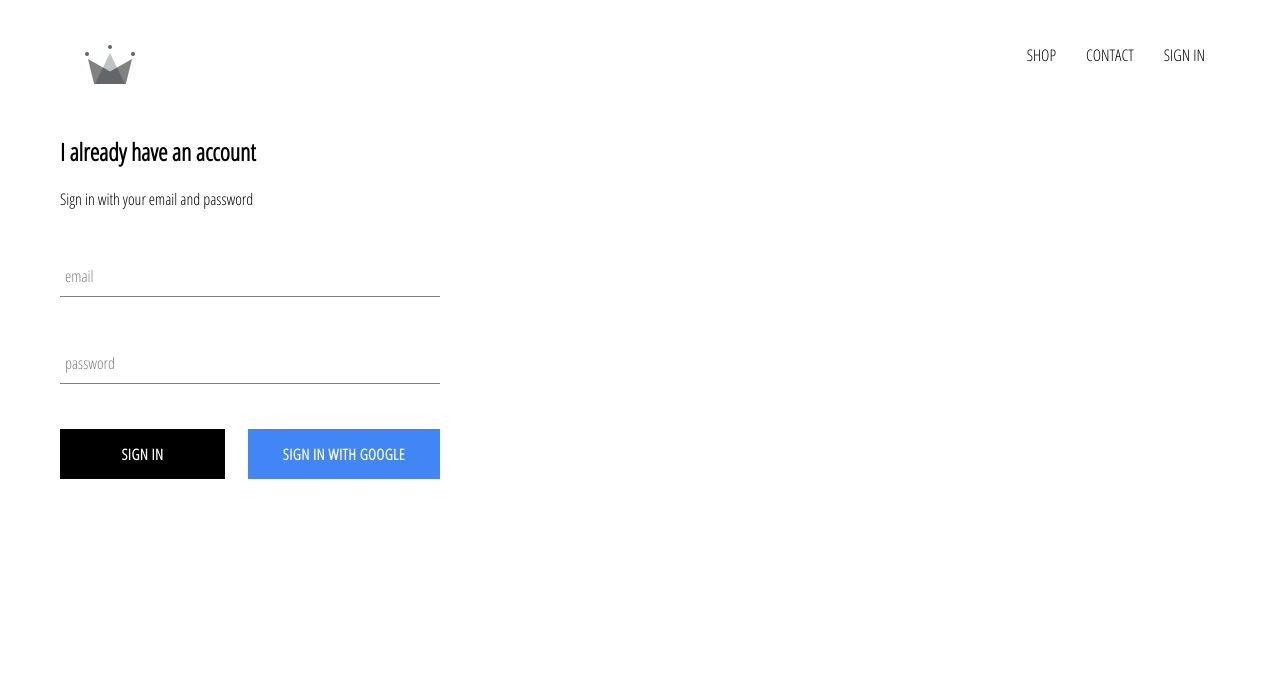
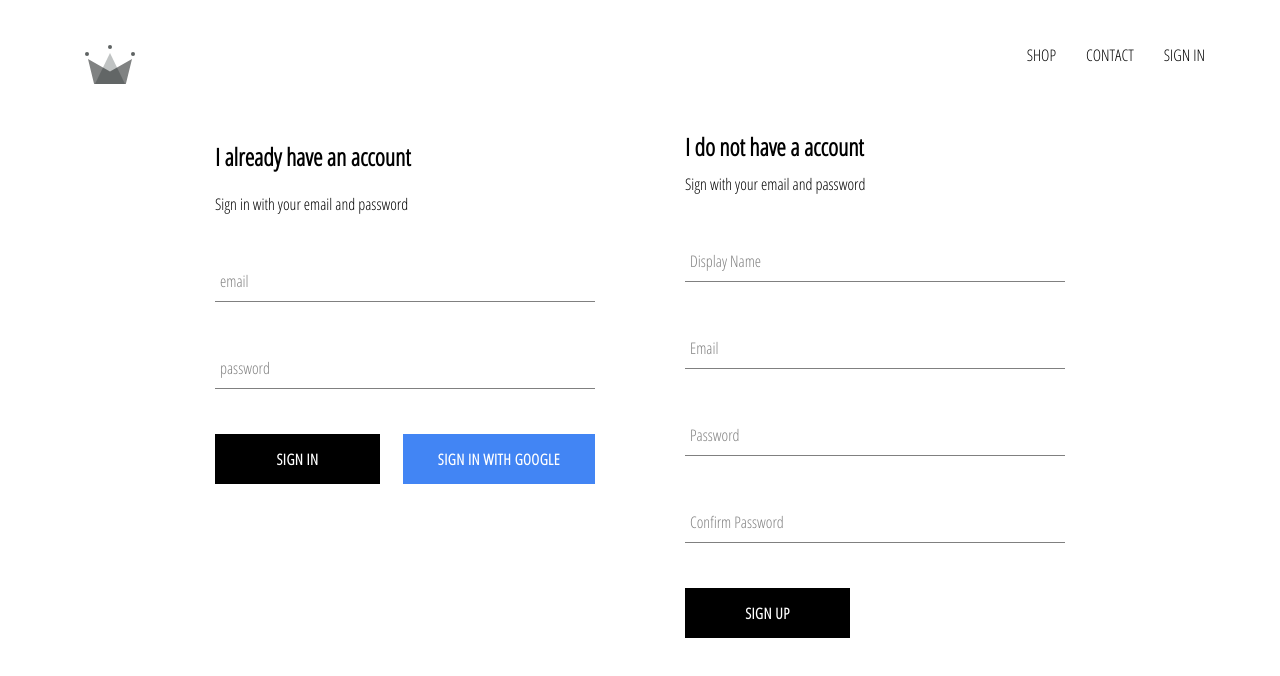
Before and after one commit to kTz1/crwn-clothing, a React (Create React App) app: page /signin in a window 1280 px wide. Shown: the top 676 px of the page. Built offline with nearby package versions, Linux system fonts and the light colour scheme; no server answers.

Commit message:
implamented firebase utils, included ability to store authenticated users into our firestore database

```diff
--- a/src/App.js
+++ b/src/App.js
@@ -7,7 +7,7 @@
 import ShopPage from './pages/shop/shop.component';
 import SignInAndSignUpPage from './pages/sign-in-and-sign-up/sign-in-and-sign-up.component';
 import Header from './components/header/header.component';
-import { auth } from './firebase/firebase.util';
+import { auth, createUserProfileDocument } from './firebase/firebase.util';
 
 class App extends React.Component {
   constructor() {
@@ -21,8 +21,21 @@
   unsubscribeFromAuth = null
 
   componentDidMount() {
-    this.unsubscribeFromAuth = auth.onAuthStateChanged(user => {
-      this.setState({ currentUser: user });
+    this.unsubscribeFromAuth = auth.onAuthStateChanged(async userAuth => {
+      if (userAuth) {
+        const userRef = await createUserProfileDocument(userAuth);
+
+        userRef.onSnapshot(snapshot => {
+          this.setState({
+            currentUser: {
+              id: snapshot.id,
+              ...snapshot.data()
+            }
+          });
+          console.log(this.state);
+        });
+      }
+      this.setState({ currentUser: userAuth });
     });
   }
 
--- a/src/components/sign-in/sign-in.component.jsx
+++ b/src/components/sign-in/sign-in.component.jsx
@@ -14,13 +14,13 @@
         this.state = {
             email: '',
             password: ''
-        }
+        };
     }
 
     handleSubmit = event => {
         event.preventDefault();
 
-        this.setState({email: '', password: ''});
+        this.setState({ email: '', password: '' });
     };
 
     handleChange = event => {
@@ -39,16 +39,16 @@
                     <FormInput
                         name='email'
                         type='email'
+                        handleChange={this.handleChange}
                         value={this.state.email}
-                        handleChange={this.handleChange}
                         label='email'
                         required
                     />
                     <FormInput
                         name='password'
                         type='password'
+                        handleChange={this.handleChange}
                         value={this.state.password}
-                        handleChange={this.handleChange}
                         label='password'
                         required
                     />
--- /dev/null
+++ b/src/components/sign-up/sign-up.component.jsx
@@ -0,0 +1,100 @@
+import React from 'react';
+
+import FormInput from '../form-input/form-input.component';
+import CustomButton from '../custom-button/custom-button.component';
+
+import { auth, createUserProfileDocument } from '../../firebase/firebase.util';
+
+import './sign-up.style.scss';
+
+class SignUp extends React.Component {
+    constructor() {
+        super();
+
+        this.state = {
+            displayName: '',
+            email: '',
+            password: '',
+            confirmPassword: ''
+        }
+    }
+
+    handleSubmit = async event => {
+        event.preventDefault();
+
+        const { displayName, email, password, confirmPassword } = this.state;
+
+        if(password !== confirmPassword) {
+            alert("password don't match");
+            return;
+        }
+
+        try {
+            const { user } = await auth.createUserWithEmailAndPassword(email, password);
+
+            await createUserProfileDocument(user, { displayName });
+
+            this.setState({
+                displayName: '',
+                email: '',
+                password: '',
+                confirmPassword: ''
+            });
+        } catch (error) {
+            console.log(error);
+        }
+    };
+
+    handleChange = event => {
+        const { name, value } = event.target;
+
+        this.setState({ [name]: value });
+    };
+
+    render() {
+        const { displayName, email, password, confirmPassword } = this.state;
+        return (
+            <div className='sign-up'>
+                <h2 className='title'>I do not have a account</h2>
+                <span>Sign with your email and password</span>
+                <form className='sign-up-form' onSubmit={this.handleSubmit}>
+                    <FormInput
+                        type='text'
+                        name='displayName'
+                        value= {displayName}
+                        onChange={this.handleChange}
+                        label='Display Name'
+                        required
+                    />
+                    <FormInput
+                        type='email'
+                        name='email'
+                        value= {email}
+                        onChange={this.handleChange}
+                        label='Email'
+                        required
+                    />
+                    <FormInput
+                        type='password'
+                        name='password'
+                        value= {password}
+                        onChange={this.handleChange}
+                        label='Password'
+                        required
+                    />
+                    <FormInput
+                        type='password'
+                        name='confirmPassword'
+                        value= {confirmPassword}
+                        onChange={this.handleChange}
+                        label='Confirm Password'
+                        required
+                    />
+                    <CustomButton type='submit'>SIGN UP</CustomButton>
+                </form>
+            </div>
+        )
+    }
+}
+
+export default SignUp;
--- /dev/null
+++ b/src/components/sign-up/sign-up.style.scss
@@ -0,0 +1,9 @@
+.sign-up {
+    display: flex;
+    flex-direction: column;
+    width: 380px;
+}
+
+.title {
+    margin: 10px 0;
+}
--- a/src/firebase/firebase.util.js
+++ b/src/firebase/firebase.util.js
@@ -12,6 +12,33 @@
     measurementId: "G-P5SSTLRYC4"
 };
 
+export const createUserProfileDocument = async (userAuth, additionalData) => {
+    if (!userAuth) return;
+
+    const userRef = firestore.doc(`users/${userAuth.uid}`);
+    const snapShot = await userRef.get();
+
+    console.log(snapShot);
+
+    if(!snapShot.exists) {
+        const { displayName, email } = userAuth;
+        const createdAt = new Date();
+
+        try {
+            await userRef.set({
+                displayName,
+                email,
+                createdAt,
+                ...additionalData
+            })
+        } catch (error) {
+            console.log('error creating user', error.message);
+        }
+    };
+
+    return userRef;
+}
+
 firebase.initializeApp(config);
 
 export const auth = firebase.auth();
--- a/src/pages/sign-in-and-sign-up/sign-in-and-sign-up.component.jsx
+++ b/src/pages/sign-in-and-sign-up/sign-in-and-sign-up.component.jsx
@@ -1,12 +1,14 @@
 import React from 'react';
 
 import SignIn from '../../components/sign-in/sign-in.component';
+import SignUp from '../../components/sign-up/sign-up.component';
 
 import './sign-in-and-sign-up.style.scss';
 
 const SignInAndSignUpPage = () => (
     <div className='sign-in-and-sign-up'>
         <SignIn />
+        <SignUp />
     </div>
 );
 
--- a/src/pages/sign-in-and-sign-up/sign-in-and-sign-up.style.scss
+++ b/src/pages/sign-in-and-sign-up/sign-in-and-sign-up.style.scss
@@ -0,0 +1,6 @@
+.sign-in-and-sign-up {
+    width: 850px;
+    display: flex;
+    justify-content: space-between;
+    margin: 30px auto;
+}
```
